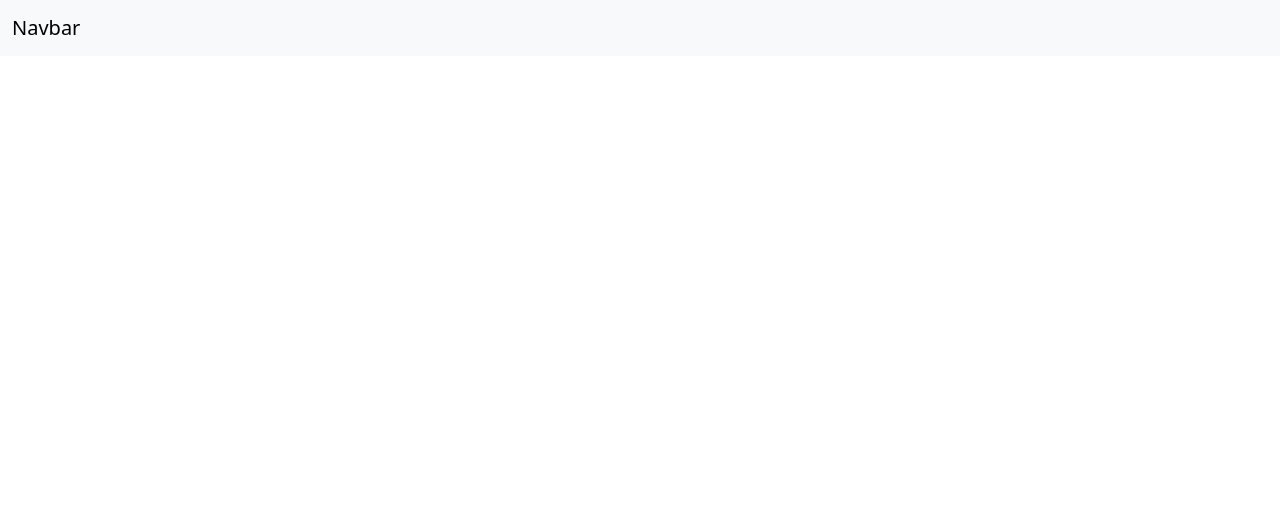
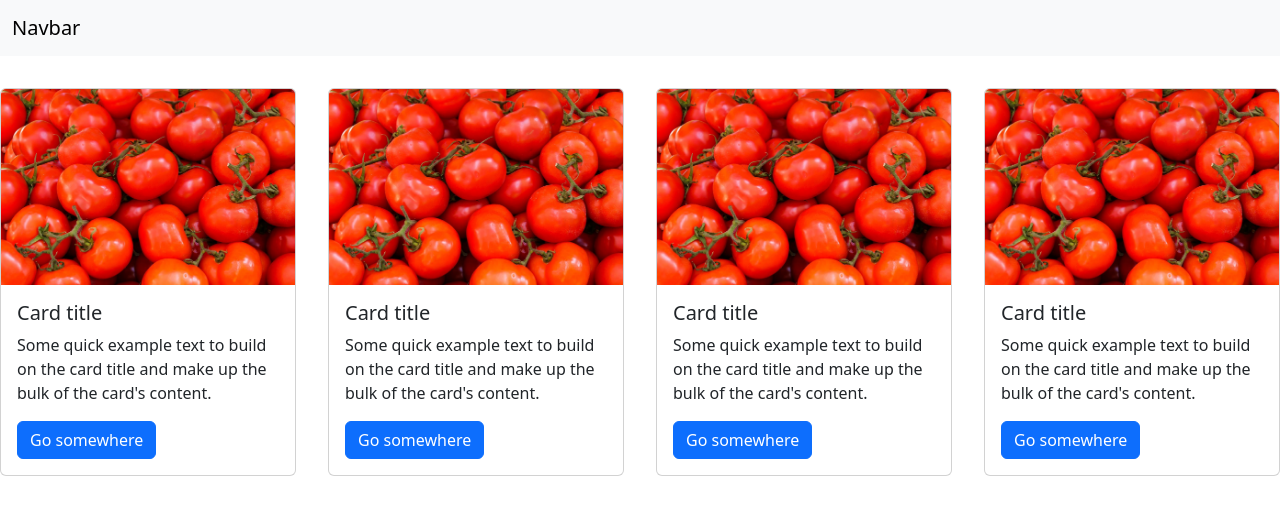
Before and after one commit to mariuskas1/react-shop, a React (Create React App) app: page / in a window 1280 px wide. Shown: the top 514 px of the page. Built offline with nearby package versions, Linux system fonts and the light colour scheme.

Commit message:
added product component and app.jsx

```diff
--- /dev/null
+++ b/src/App.jsx
@@ -0,0 +1,22 @@
+import React, { Component } from 'react';
+import ReactDOM from "react-dom/client";
+import Product from "./components/product";
+import Navbar from './components/navbar';
+
+class App extends Component {
+    state = {  }
+    render() {
+        return <React.Fragment>
+            <Navbar/>
+            <div className='product-container'>
+                <Product/>
+                <Product/>
+                <Product/>
+                <Product/>
+            </div>
+
+        </React.Fragment>;
+    }
+}
+
+export default App;
--- /dev/null
+++ b/src/components/product.jsx
@@ -0,0 +1,25 @@
+import React, { Component } from "react";
+
+class Product extends Component {
+  state = {};
+
+  render() {
+    return (
+      <div className="card" style={{ width: "20rem" }}>
+        <img src="/assets/img/tomatoes.jpg" className="card-img-top" alt="..." />
+        <div className="card-body">
+          <h5 className="card-title">Card title</h5>
+          <p className="card-text">
+            Some quick example text to build on the card title and make up
+            the bulk of the card's content.
+          </p>
+          <a href="#" className="btn btn-primary">
+            Go somewhere
+          </a>
+        </div>
+      </div>
+    );
+  }
+}
+
+export default Product;
--- /dev/null
+++ b/src/index.css
@@ -0,0 +1,5 @@
+.product-container{
+    display: flex;
+    gap: 32px;
+    margin-top: 32px;
+}
--- a/src/index.js
+++ b/src/index.js
@@ -1,8 +1,9 @@
 import React from "react";
 import ReactDOM from "react-dom/client";
-import Navbar from './components/navbar';
 import '/node_modules/bootstrap/dist/css/bootstrap.min.css';
+import App from "./App";
+import './index.css';
 
 const root = ReactDOM.createRoot(document.getElementById("root"));
 
-root.render(<Navbar/>);
+root.render(<App/>);
```
Also changed, not shown: public/assets/img/tomatoes.jpg (added).
